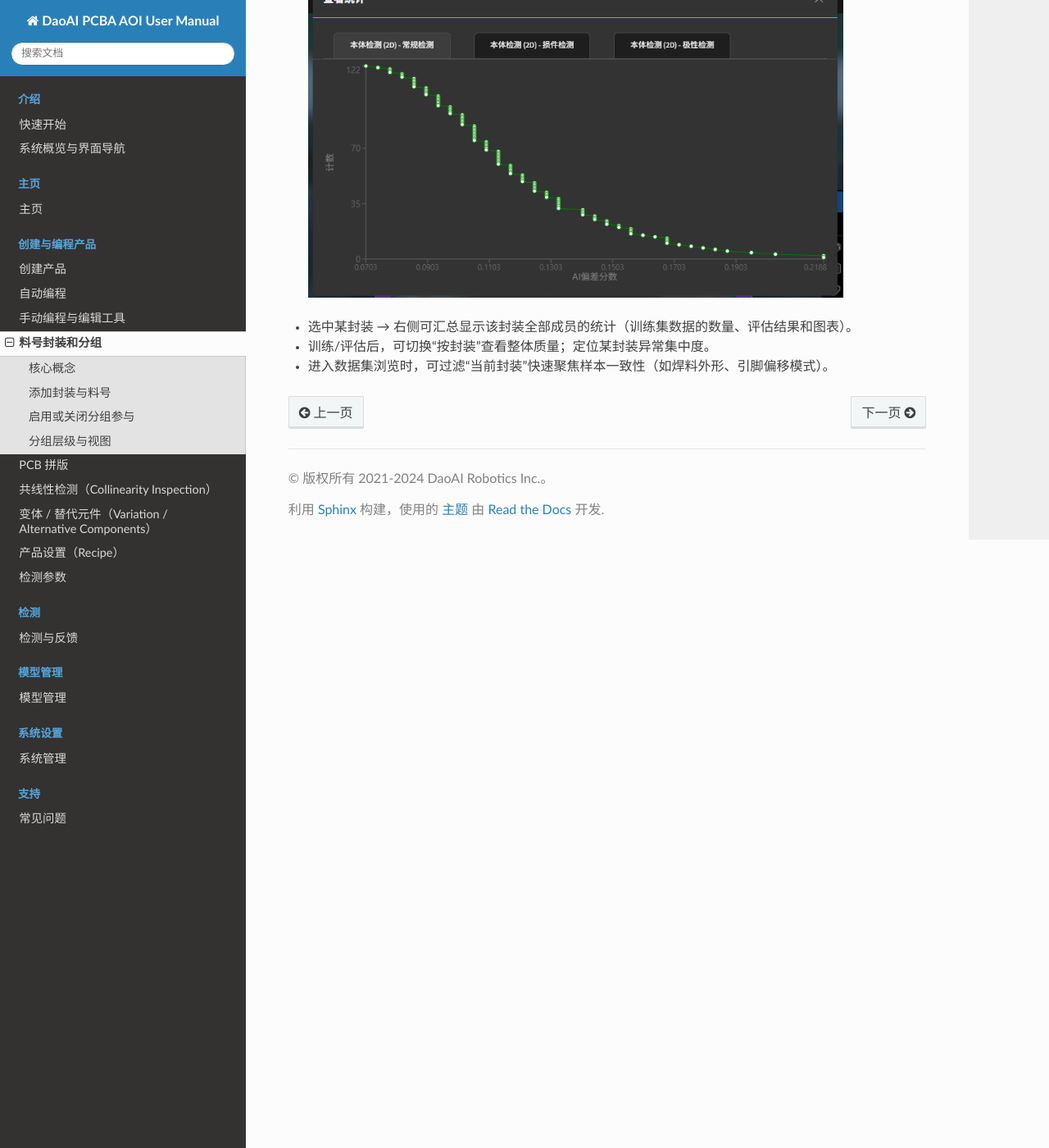
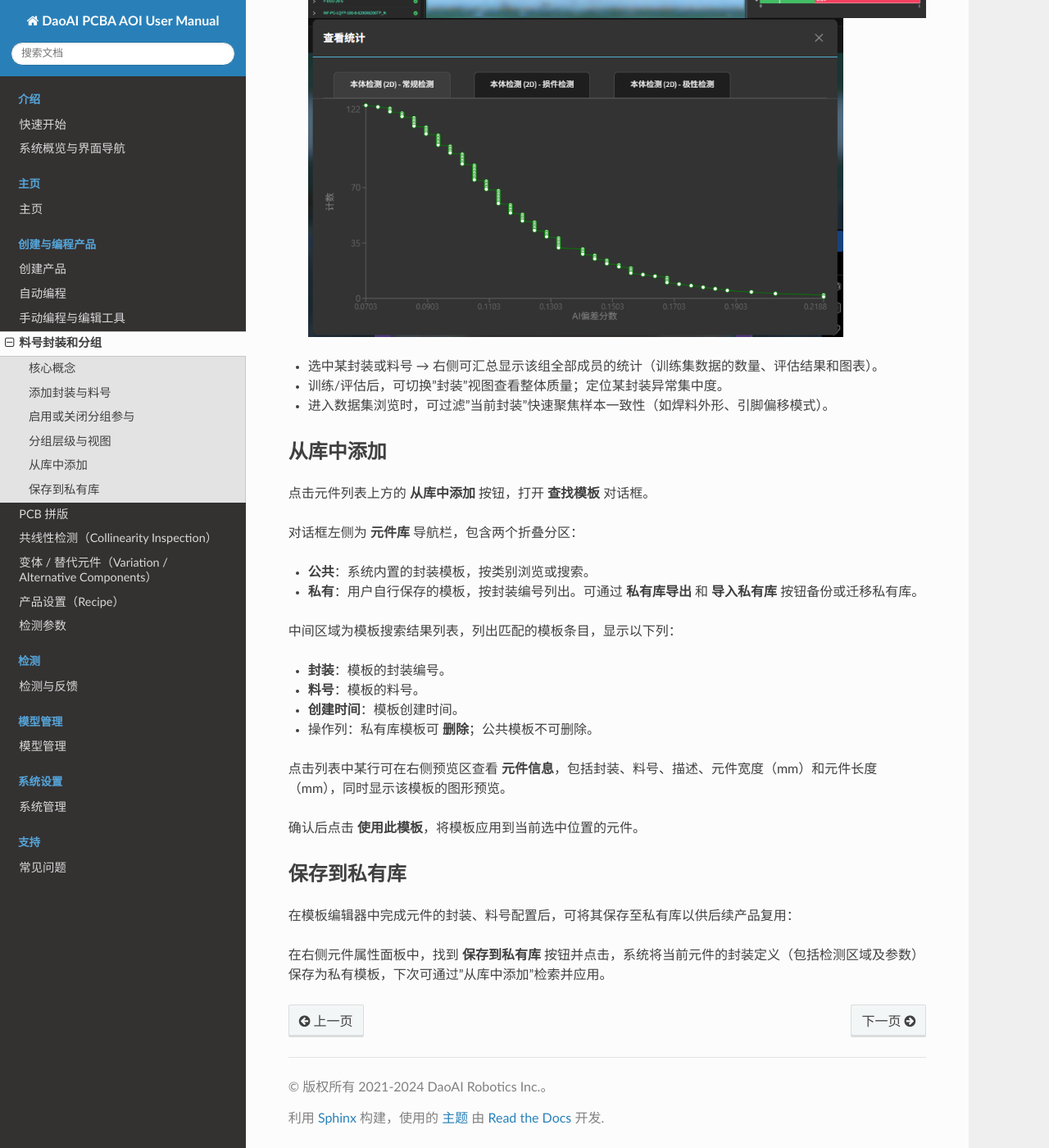
Before and after one commit to DaoAI-Robotics-Inc/daoai_pcb_aoi_user_manual, a Sphinx documentation site: the page built from docs/source/complete_user_guide/features/part_library_and_grouping.rst, in a window 1280 px wide and 1400 px high, scrolled down 3319 px. Shown: the whole window at 82% size. Built offline with Sphinx 7.4.7 and the Read the Docs theme 3.1.0, drawn with Linux system fonts in a browser that asks for light colours; some of the changed text lies outside the part shown.

Commit message:
docs(audit): complete part_library_and_grouping coverage

```diff
--- a/docs/source/complete_user_guide/features/part_library_and_grouping.rst
+++ b/docs/source/complete_user_guide/features/part_library_and_grouping.rst
@@ -1,14 +1,14 @@
 料号封装和分组
 ================
 
-本章介绍如何通过“封装 (Package) + 料号 (PN)” 建立结构化的元件分组与复用体系：当多个元件具有相同封装或同时共享封装+料号时，可自动归入同一分组；其检测参数、训练样本与评估结果可在组内聚合。
+本章介绍如何通过”封装 (Package) + 料号 (PN)” 建立结构化的元件分组与复用体系：当多个元件具有相同封装或同时共享封装+料号时，可自动归入同一分组；其检测参数、训练样本与评估结果可在组内聚合。
 
 核心概念
 ---------
 
 * **封装 (Package)** ：几何/焊盘布局形态。是分组的第一层级（顶层）。
 * **料号 (PN)** ：同一封装下的具体物料型号（可包含品牌/规格差异）。
-* **分组 (Grouping)** ：系统按照“封装 → 料号 → 单个元件”建立层级，支持按料号，封装，单个元件进行查看。
+* **分组 (Grouping)** ：系统按照”封装 → 料号 → 单个元件”建立层级，支持按料号、封装、单个元件进行查看。
 * **共享参数** ：同组的检测参数（如检测阈值）可一次设置，所有成员继承。
 
 添加封装与料号
@@ -28,39 +28,39 @@
                 :alt: 组件属性填写示例
 
         - 按需编辑其封装、料号字段。点击保存即可。
-        - 可选：将该标准化元件保存到私有库，便于下次复用。或者可以从私有库的元件替换当前产品的元件。
+        - 可选：将该标准化元件 **保存到私有库**，便于下次复用。或者可以从私有库的元件替换当前产品的元件（见”从库中添加”一节）。
 
 启用或关闭分组参与
 ---------------------
 
-每个元件具有“链接封装 (Link Package)”与“链接料号 (Link PN)”两个 toggle（默认开启）。
+每个元件具有 **连接封装** 与 **连接料号** 两个开关（默认开启）。
 
     .. image:: images/edit_component_package_info2.png
         :scale: 80%
         :alt: 组件属性填写示例
 
-* 链接封装 (Link Package)：决定该元件是否加入其封装分组统计与参数继承。
-* 链接料号 (Link PN)：决定该元件是否参与对应料号的二级分组汇总。
+* **连接封装**：决定该元件是否加入其封装分组的统计与参数继承。
+* **连接料号**：决定该元件是否参与对应料号的二级分组汇总。
 
 典型使用场景：
 
 * 临时单独调参：可暂时关闭某个异常样本的继承，单独修改；确认后再重新加入。
-* 关闭链接分组：当发现某个元件与当前分组内的元件区别较大时，如颜色不同，几何不同时，可以选择取消其链接。
+* 关闭链接分组：当发现某个元件与当前分组内的元件区别较大时，如颜色不同、几何不同时，可以选择取消其链接。
 
 分组层级与视图
 -----------------
 
 系统层级：封装 → 料号 → 元件。
 
-左侧元件列表支持多种视图切换：
+左侧元件列表支持三种视图，通过顶部选项卡切换：
 
 .. image:: images/component_list_view.png
    :scale: 80%
    :alt: 元件列表视图切换示意
 
-* 按“元件”列出：平铺所有单体，适合逐件核对。
-* 按“料号”折叠：列表显示所有料号，展开后是其组内的所有检测类型。
-* 按“封装”折叠：列表显示所有封装，展开后是其组内的所有检测类型。
+* **元件**：平铺所有单体，适合逐件核对。展开某行后，可查看该元件的各检测类型。
+* **料号**：列表显示所有料号，将共享同一料号且已连接的元件折叠为一组；展开后可操作组内的所有检测类型。料号未填写的元件显示为”未知料号”。
+* **封装**：列表显示所有封装，将共享同一封装且已连接的元件折叠为一组；展开后可操作组内的所有检测类型。封装未填写的元件显示为”未知封装”。
 
 在封装/料号视图下：
 
@@ -72,6 +72,38 @@
         :scale: 80%
         :alt: 结果图表示例
 
-* 选中某封装 → 右侧可汇总显示该封装全部成员的统计（训练集数据的数量、评估结果和图表）。
-* 训练/评估后，可切换“按封装”查看整体质量；定位某封装异常集中度。
-* 进入数据集浏览时，可过滤“当前封装”快速聚焦样本一致性（如焊料外形、引脚偏移模式）。
+* 选中某封装或料号 → 右侧可汇总显示该组全部成员的统计（训练集数据的数量、评估结果和图表）。
+* 训练/评估后，可切换”封装”视图查看整体质量；定位某封装异常集中度。
+* 进入数据集浏览时，可过滤”当前封装”快速聚焦样本一致性（如焊料外形、引脚偏移模式）。
+
+从库中添加
+-----------
+
+点击元件列表上方的 **从库中添加** 按钮，打开 **查找模板** 对话框。
+
+.. screenshot-todo: AddFromLibrary 对话框截图（含左侧元件库面板、模板列表、右侧元件信息预览）
+
+对话框左侧为 **元件库** 导航栏，包含两个折叠分区：
+
+* **公共**：系统内置的封装模板，按类别浏览或搜索。
+* **私有**：用户自行保存的模板，按封装编号列出。可通过 **私有库导出** 和 **导入私有库** 按钮备份或迁移私有库。
+
+中间区域为模板搜索结果列表，列出匹配的模板条目，显示以下列：
+
+* **封装**：模板的封装编号。
+* **料号**：模板的料号。
+* **创建时间**：模板创建时间。
+* 操作列：私有库模板可 **删除**；公共模板不可删除。
+
+点击列表中某行可在右侧预览区查看 **元件信息**，包括封装、料号、描述、元件宽度（mm）和元件长度（mm），同时显示该模板的图形预览。
+
+确认后点击 **使用此模板**，将模板应用到当前选中位置的元件。
+
+保存到私有库
+--------------
+
+在模板编辑器中完成元件的封装、料号配置后，可将其保存至私有库以供后续产品复用：
+
+在右侧元件属性面板中，找到 **保存到私有库** 按钮并点击，系统将当前元件的封装定义（包括检测区域及参数）保存为私有模板，下次可通过”从库中添加”检索并应用。
+
+.. screenshot-todo: 元件属性面板中”保存到私有库”按钮位置截图
```
